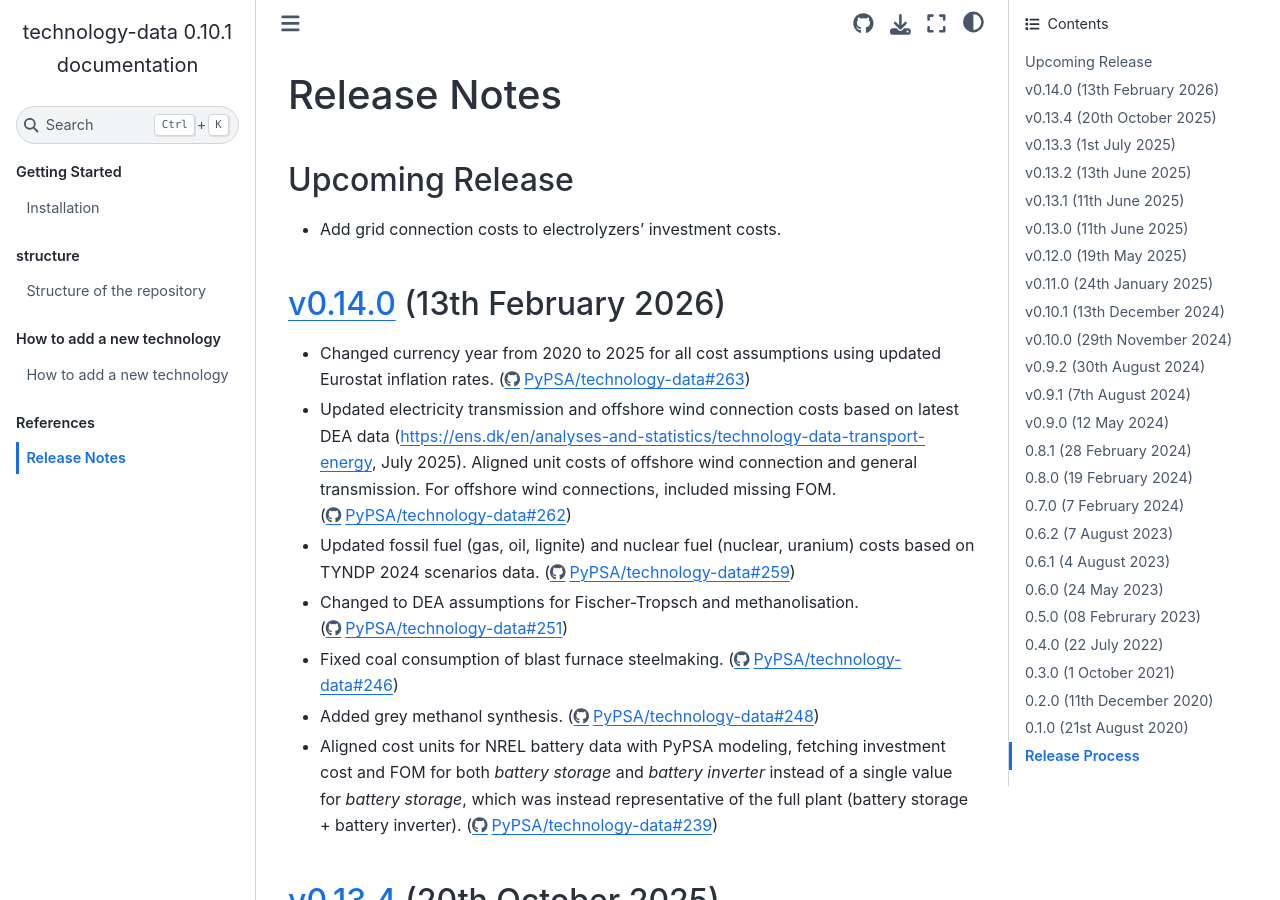
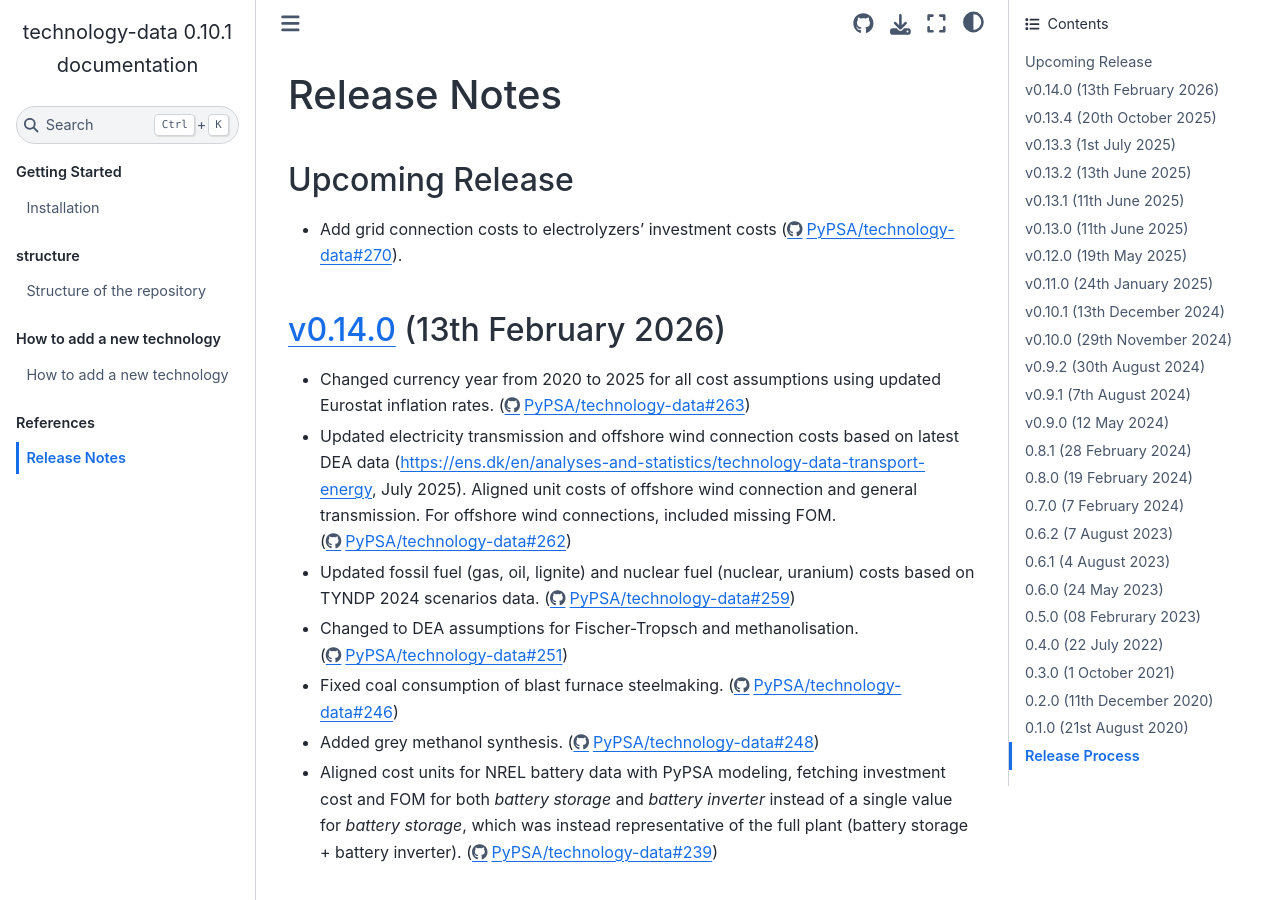
Before and after one commit to PyPSA/technology-data, a Sphinx documentation site: the page built from docs/release_notes.rst, in a window 1280 px wide and 900 px high. Built offline with Sphinx 7.4.7 and the Sphinx Book theme 1.1.4, drawn with Linux system fonts in a browser that asks for light colours; some of the changed lines change nothing that is shown.

Commit message:
Update output files

```diff
--- a/docs/release_notes.rst
+++ b/docs/release_notes.rst
@@ -16,7 +16,7 @@
 ..   The features listed below are not released yet, but will be part of the next release!
 ..   To use the features already you have to use the ``master`` branch.
 
-* Add grid connection costs to electrolyzers' investment costs.
+* Add grid connection costs to electrolyzers' investment costs (https://github.com/PyPSA/technology-data/pull/270).
 
 `v0.14.0 <https://github.com/PyPSA/technology-data/releases/tag/v0.14.0>`__ (13th February 2026)
 ================================================================================================
```
Also changed, not shown: 7 other files.
